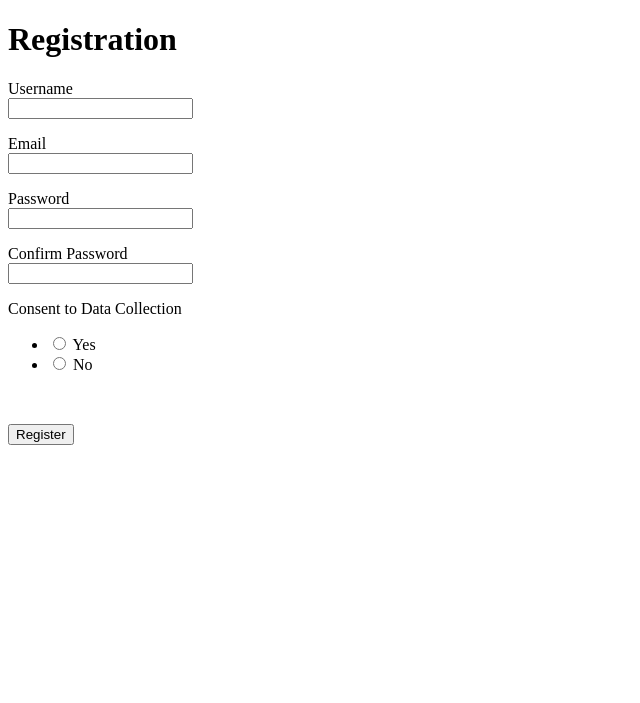
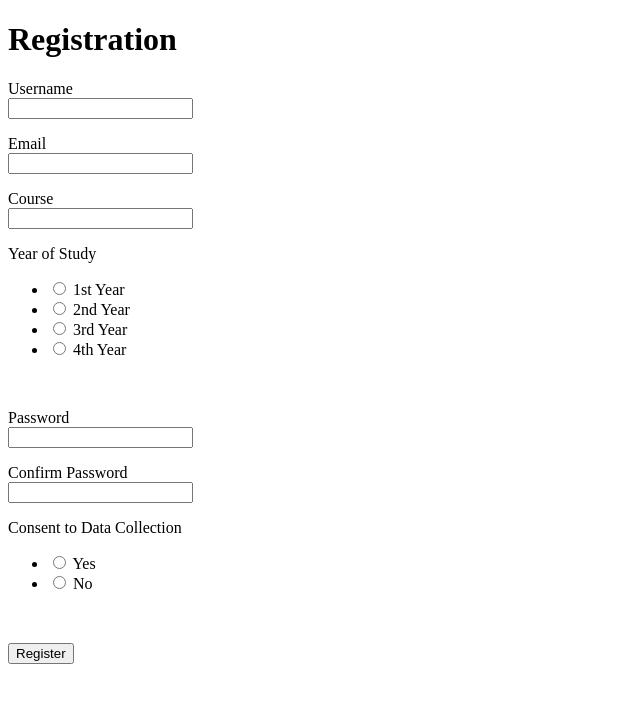
Before and after one commit to oligreenhalgh/B-Well, a Flask app: page /registration in a window 1280 px wide. Shown: the top 703 px of the page, without its empty margins (0-640 px from the left). Run offline with Flask 3, Linux system fonts and the light colour scheme; parts of the project's set-up code (start-up, migrations or seed data) failed here and were passed over.

Commit message:
Amended registration form to include course and year of study

```diff
--- a/app/forms.py
+++ b/app/forms.py
@@ -21,6 +21,8 @@
 class RegistrationForm(FlaskForm):
     username = StringField("Username", validators=[DataRequired(message = "Username required")])
     email = EmailField("Email", validators=[DataRequired(message = "Email required"), is_uni_email])
+    course = StringField("Course", validators=[DataRequired(message = "Course required")])
+    year_of_study = RadioField("Year of Study", choices=[('1', '1st Year'), ('2', '2nd Year'), ('3', '3rd Year'), ('4', '4th Year')], validators=[DataRequired(message = "Year of study required")])
     password = PasswordField("Password", validators=[DataRequired(message = "Password required"), Length(min=8), contains_number])
     confirm_password = PasswordField("Confirm Password", validators=[DataRequired(message = "Please confirm password"), EqualTo("password", message = "Passwords must match")])
     consent = RadioField("Consent to Data Collection", choices=[('yes', 'Yes'), ('no', 'No')], validators=[DataRequired(message = "Consent required"), must_accept_consent])
--- a/app/templates/registration.html
+++ b/app/templates/registration.html
@@ -13,6 +13,14 @@
         <p>
             {{ form.email.label }}<br>
             {{ form.email }}<br>
+        </p>
+        <p>
+            {{ form.course.label }}<br>
+            {{ form.course }}<br>
+        </p>
+        <p>
+            {{ form.year_of_study.label }}<br>
+            {{ form.year_of_study }}<br>
         </p>
         <p>
             {{ form.password.label }}<br>
```
